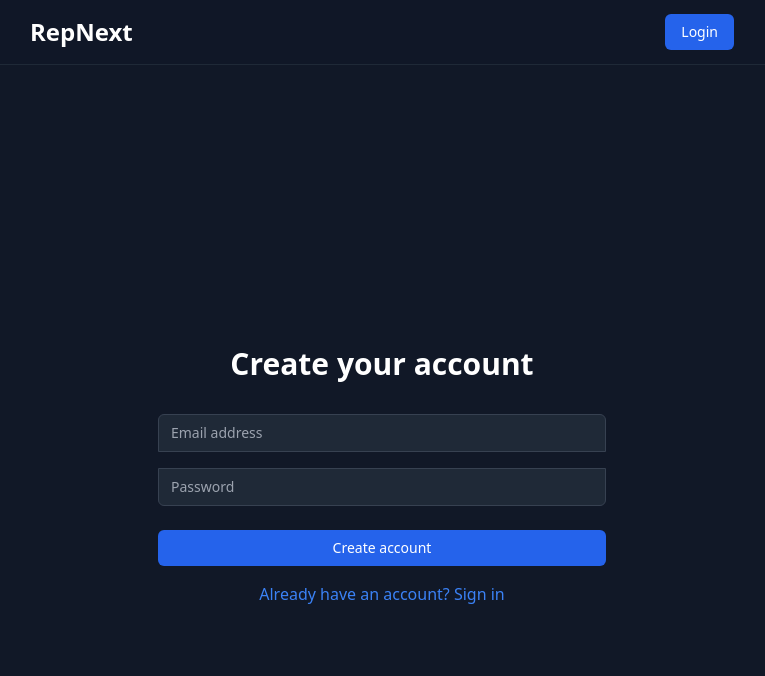
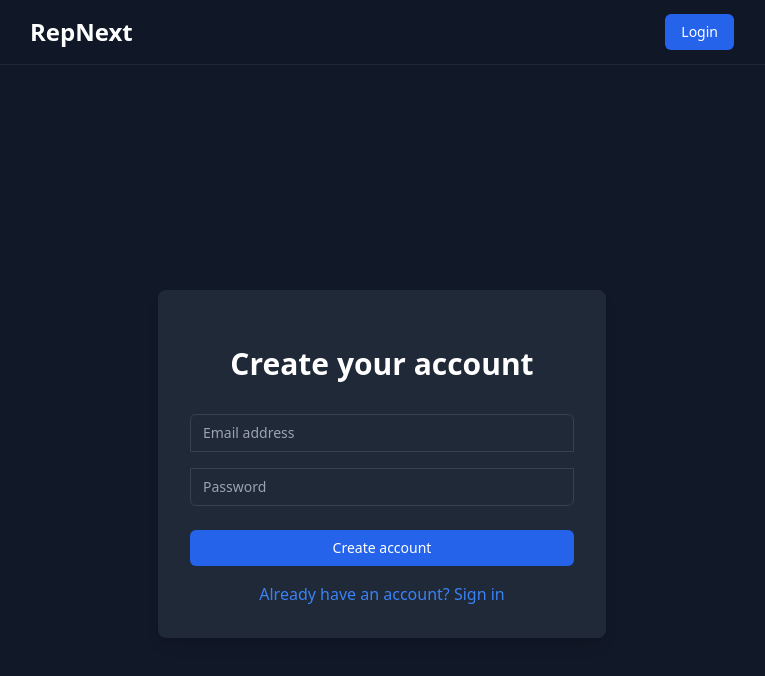
Before and after one commit to mathieu-ronsse/rep_anim, a Next.js app: page /register in a window 1280 px wide. Shown: the top 676 px of the page, without its empty margins (258-1023 px from the left). Built offline with nearby package versions, Linux system fonts and the light colour scheme; no server answers.

Commit message:
2025-01-26 register OK

```diff
--- a/app/register/page.js
+++ b/app/register/page.js
@@ -28,8 +28,8 @@ export default function Register() {
   };
 
   return (
-    <div className="min-h-screen flex items-center justify-center px-4">
-      <div className="max-w-md w-full space-y-8">
+    <div className="min-h-screen flex items-center justify-center bg-gray-900 px-4 px-4">
+      <div className="max-w-md w-full space-y-8 p-8 bg-gray-800 rounded-lg shadow-lg">
         <div>
           <h2 className="mt-6 text-center text-3xl font-extrabold text-white">
             Create your account
```
